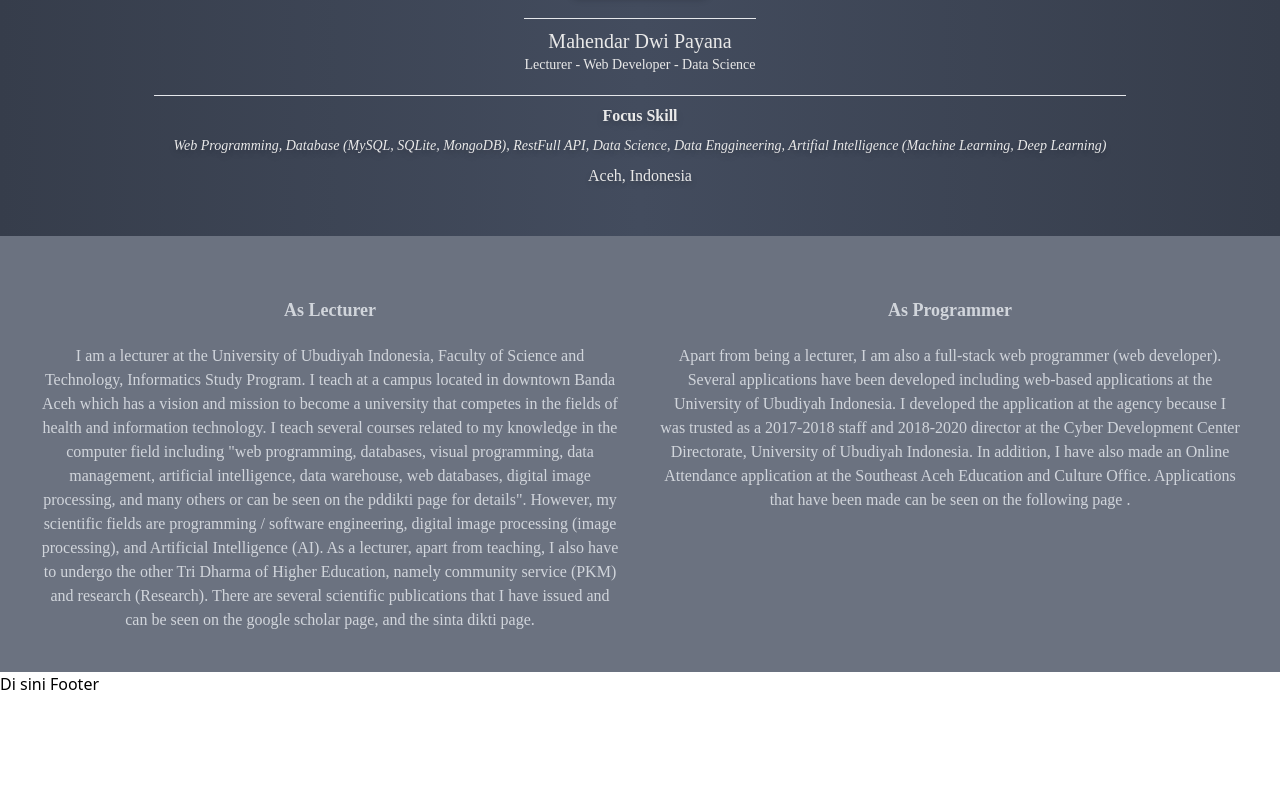
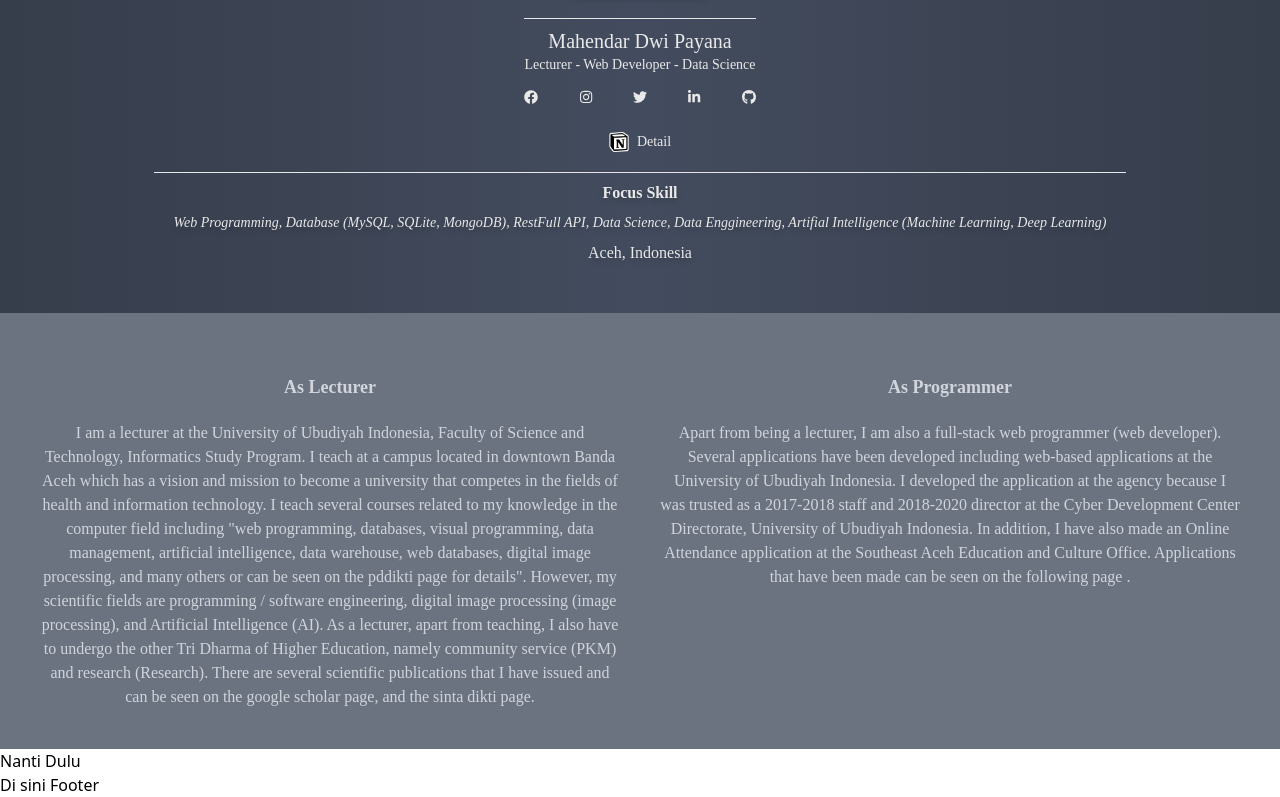
Before and after one commit to mahendaruui/my-blog, a Next.js app: page / in a window 1280 px wide. Shown: the part 334-1131 px from the top of the page. Before the commit the page ends 1030 px from the top, so only its background shows below. Built offline with nearby package versions, Linux system fonts and the light colour scheme.

Commit message:
Tambah media sosial dan detil

```diff
--- a/package.json
+++ b/package.json
@@ -9,6 +9,7 @@
   },
   "dependencies": {
     "@fortawesome/fontawesome-svg-core": "^1.2.36",
+    "@fortawesome/free-brands-svg-icons": "^5.15.4",
     "@fortawesome/free-solid-svg-icons": "^5.15.4",
     "@fortawesome/react-fontawesome": "^0.1.16",
     "next": "12.0.4",
--- a/pages/components/Home/HeroSection.tsx
+++ b/pages/components/Home/HeroSection.tsx
@@ -1,5 +1,7 @@
 import tw from "tailwind-styled-components";
-
+// import { library } from '@fortawesome/fontawesome-svg-core'
+import { FontAwesomeIcon } from "@fortawesome/react-fontawesome"; // Import the FontAwesomeIcon component
+import { faFacebook, faInstagram, faTwitter, faLinkedinIn, faGithub } from '@fortawesome/free-brands-svg-icons'
 export default function HeroSection() {
   return (
     <>
@@ -12,6 +14,27 @@ export default function HeroSection() {
         <ProfilDesc >
           <p className="text-lg md:text-xl">Mahendar Dwi Payana</p>
           <p>Lecturer - Web Developer - Data Science</p>
+          <div className="mt-3 flex justify-between">
+            <span>
+              <FontAwesomeIcon className="h-5" icon={faFacebook} />
+            </span>
+            <span>
+              <FontAwesomeIcon className="h-5" icon={faInstagram} />
+            </span>
+            <span>
+              <FontAwesomeIcon className="h-5" icon={faTwitter} />
+            </span>
+            <span>
+              <FontAwesomeIcon className="h-5" icon={faLinkedinIn} />
+            </span>
+            <span>
+              <FontAwesomeIcon className="h-5" icon={faGithub} />
+            </span>
+          </div>
+          <div className="flex mx-auto mt-5 justify-center">
+            <img src="notion-logo-no-background.png" className="h-5 px-1" alt="notion" />
+            <p className="px-1">Detail</p>
+          </div>
         </ProfilDesc>
         <DescHero >
           <p className="font-semibold text-cwhite my-2">Focus Skill</p>
@@ -29,5 +52,5 @@ export default function HeroSection() {
 
 const SectionHero = tw.div`flex flex-col font-slap items-center py-10 mx-auto bg-gradient-to-r from-cdark via-cnordic to-cdark shadow-lg divide-y`;
 const ProfilImage = tw.div``;
-const ProfilDesc = tw.div`text-center text-sm my-5 pt-2 text-shadow-md text-cwhite `;
+const ProfilDesc = tw.div`text-center text-sm my-5 pt-2 text-shadow-lg text-cwhite `;
 const DescHero = tw.div`text-center text-shadow-md`;
--- /dev/null
+++ b/pages/components/Home/ThirdSection.tsx
@@ -0,0 +1,7 @@
+export default function ThirdSection() {
+  return (
+    <div>
+      <p>Nanti Dulu</p>
+    </div>
+  )
+}
--- a/pages/index.tsx
+++ b/pages/index.tsx
@@ -2,12 +2,14 @@ import type { NextPage } from "next";
 import HeroSection from './components/Home/HeroSection'
 import Layout from "../pages/components/Layout";
 import SecondSection from "./components/Home/SecondSection"
+import ThirdSection from "./components/Home/ThirdSection"
 const Home: NextPage = () => {
   return (
     <>
       <Layout pageTitle="Home">
         <HeroSection />
         <SecondSection />
+        <ThirdSection />
       </Layout>
     </>
   );
```
Also changed, not shown: public/notion-logo-no-background.png (added), 1 other file (tests, documents, lock files or other folders).
